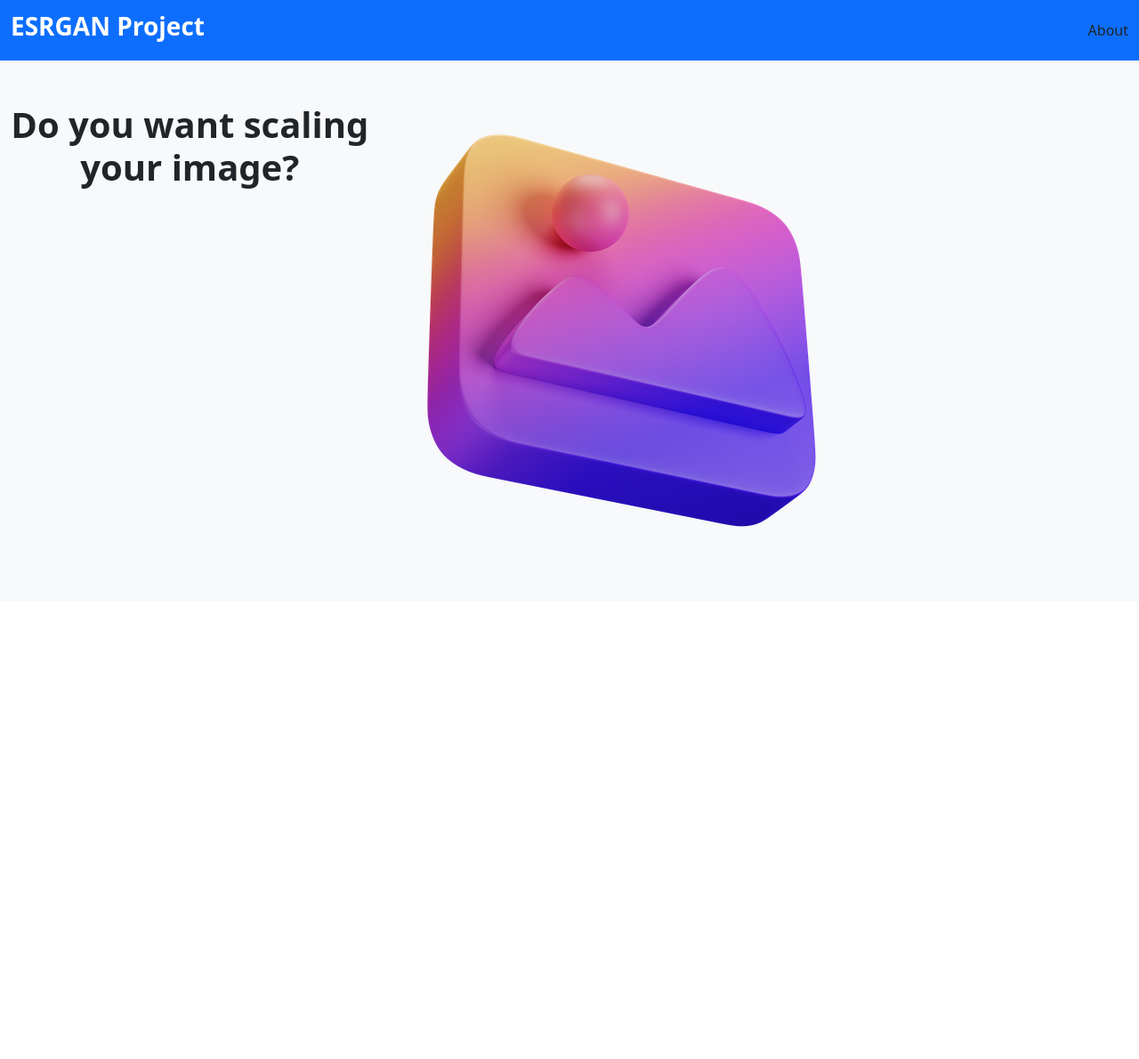
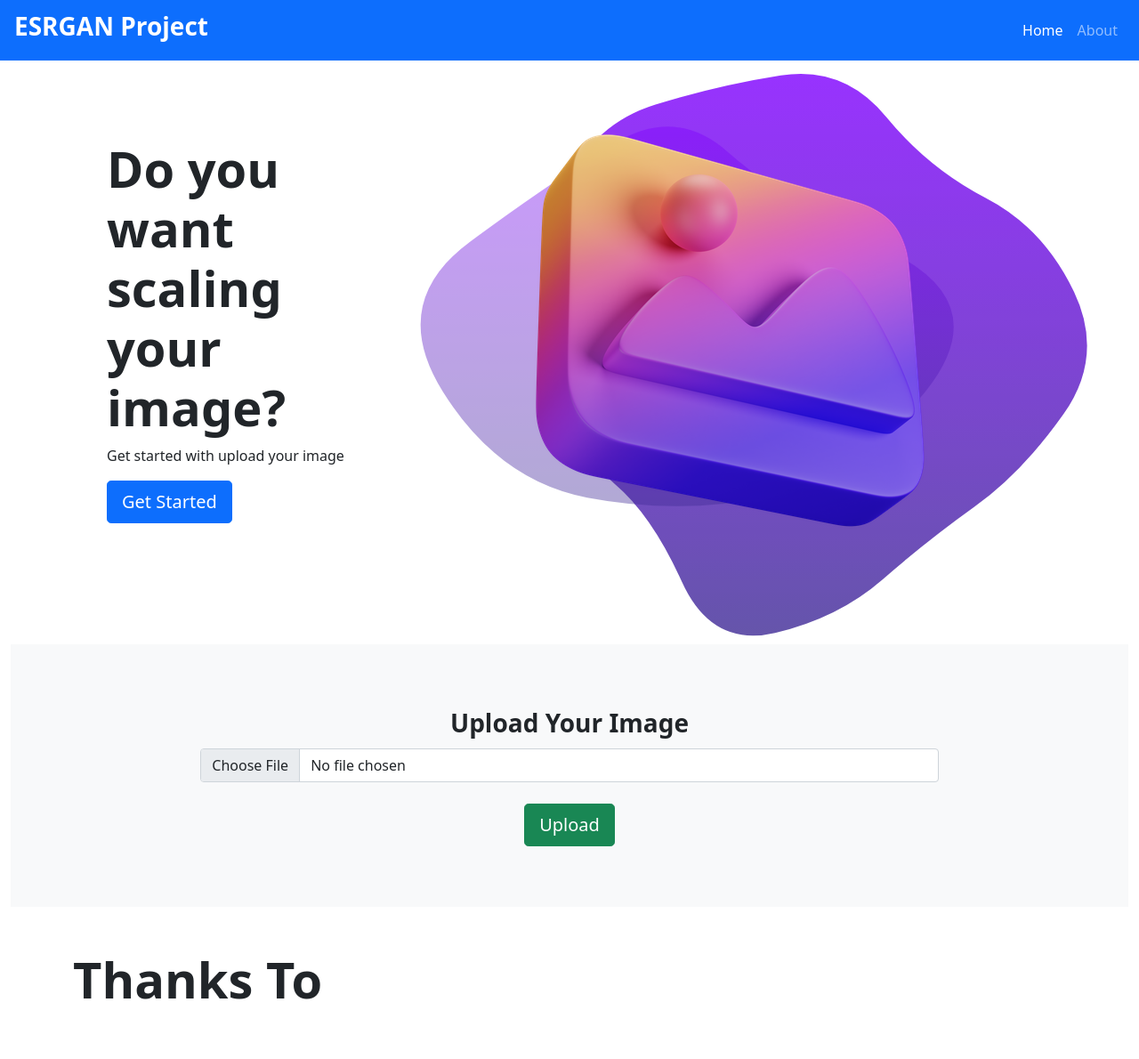
Before and after one commit to werlic/esrgan_app, a Flask app: page / in a window 1280 px wide. Shown: the whole page at 89% size. Before the commit the page ends 592 px from the top, so only its background shows below. Run offline with Flask 2, Linux system fonts and the light colour scheme; some libraries are stand-ins or nearby versions.

Commit message:
update home page

```diff
--- a/templates/home.html
+++ b/templates/home.html
@@ -3,29 +3,84 @@
 {% block title %}ESRGAN Project - Super Resolution image{% endblock %}
 
 {% block body %}
-<nav class="navbar navbar-dark bg-primary">
-    <div class="container-fluid">
+<nav class="navbar navbar-expand-lg navbar-dark bg-primary">
+    <div class="container-fluid px-3">
         <a class="navbar-brand" href="#"><h3 class="fw-bold">ESRGAN Project</h3></a>
-        <ul class="navbar-nav flex-right">
-            <li>About</li>
-        </ul>
+        <button class="navbar-toggler" type="button" data-bs-toggle="collapse" data-bs-target="#navbarMenu"
+            aria-controls="navbarMenu" aria-expanded="false" aria-label="Toggle navigation">
+            <span class="navbar-toggler-icon"></span>
+        </button>
+        <div class="collapse navbar-collapse justify-content-end" id="navbarMenu">
+            <ul class="navbar-nav mb-2 mb-lg-0">
+                <li class="nav-item flext-right">
+                    <a class="nav-link active" href="#">Home</a>
+                </li>
+                <li class="nav-item flext-right">
+                    <a class="nav-link" href="#">About</a>
+                </li>
+            </ul>
+        </div>
     </div>
 </nav>
-<div class="container-fluid bg-light">
-    <div class="row py-5 allign-content-center">
-        <div class="col-md-4  text-center">
-            <h1 class="fw-bold">Do you want scaling your image?</h3>
-            <p></p>
+<div class="container-fluid">
+    <div class="row mx-5 p-5 align-items-center">
+        <div class="col-md-4 col-sm-12">
+            <h1 class="display-4 fw-bold">Do you want scaling your image?</h3>
+            <p>Get started with upload your image</p>
+            <a class="btn btn-primary btn-lg" href="">Get Started</a>
         </div>
-        <div class="col-md-8">
+        <div class="col-md-8 d-none d-lg-block text-center">
             <img src="{{ url_for('static', filename='images/picture_dynamic_gradient_icon.png') }}" alt="Icon_photo">
+            <div class="position-absolute" style="width: 800px; opacity: 80%; z-index: -1; top: 0;">
+                <svg viewBox="0 0 500 500" xmlns="http://www.w3.org/2000/svg" xmlns:xlink="http://www.w3.org/1999/xlink"
+                    width="100%" id="blobSvg">
+                    <defs>
+                        <linearGradient id="gradient" x1="0%" y1="0%" x2="0%" y2="100%">
+                            <stop offset="0%" style="stop-color: rgb(127, 0, 255);"></stop>
+                            <stop offset="100%" style="stop-color: rgb(63, 43, 150);"></stop>
+                        </linearGradient>
+                    </defs>
+                    <path id="blob"
+                        d="M450,291Q421,332,387.5,356Q354,380,323,407Q292,434,247.5,444.5Q203,455,182,408.5Q161,362,135,340Q109,318,115.5,284Q122,250,103,210Q84,170,102,128.5Q120,87,163.5,73.5Q207,60,251.5,53Q296,46,325.5,82Q355,118,395.5,139Q436,160,457.5,205Q479,250,450,291Z"
+                        fill="url(#gradient)"></path>
+                </svg>
+            </div>
+            <div class="position-absolute" style="width: 800px; opacity: 40%; z-index: -1; top: -60; right: 120;">
+                <svg viewBox="0 0 500 500" xmlns="http://www.w3.org/2000/svg" xmlns:xlink="http://www.w3.org/1999/xlink" width="100%"
+                    id="blobSvg">
+                    <defs>
+                        <linearGradient id="gradient" x1="0%" y1="0%" x2="0%" y2="100%">
+                            <stop offset="0%" style="stop-color: rgb(142, 45, 226);"></stop>
+                            <stop offset="100%" style="stop-color: rgb(74, 0, 224);"></stop>
+                        </linearGradient>
+                    </defs>
+                    <path id="blob"
+                        d="M425,312.5Q375,375,312.5,387Q250,399,187.5,387Q125,375,86,312.5Q47,250,105.5,207Q164,164,207,138Q250,112,286.5,144.5Q323,177,399,213.5Q475,250,425,312.5Z"
+                        fill="url(#gradient)"></path>
+                </svg>
+            </div>
         </div>
     </div>
 
-    <div class="row">
-        <div class="col-8">
+    <section id="Upload" class="bg-light mt-lg-5 py-5">
+        <div class="row justify-content-center text-center mt-4">
+            <h3 class="fw-bold">Upload Your Image</h3>
+            <div class="col-8 py-1">
+                <form action="">
+                    <input type="file" class="form-control" name="image" id="image" accept=".jpg">
+                    <br>
+                    <button type="submit" class="btn btn-success btn-lg">Upload</button>
+                </form>
+            </div>
+        </div>
+    </section>
 
+    <section id="contributtor">
+        <div class="container py-5">
+            <div class="row">
+                <h1 class="display-4 fw-bold">Thanks To</h1>
+            </div>
         </div>
-    </div>
+    </section>
 </div>
 {% endblock body %}
```
